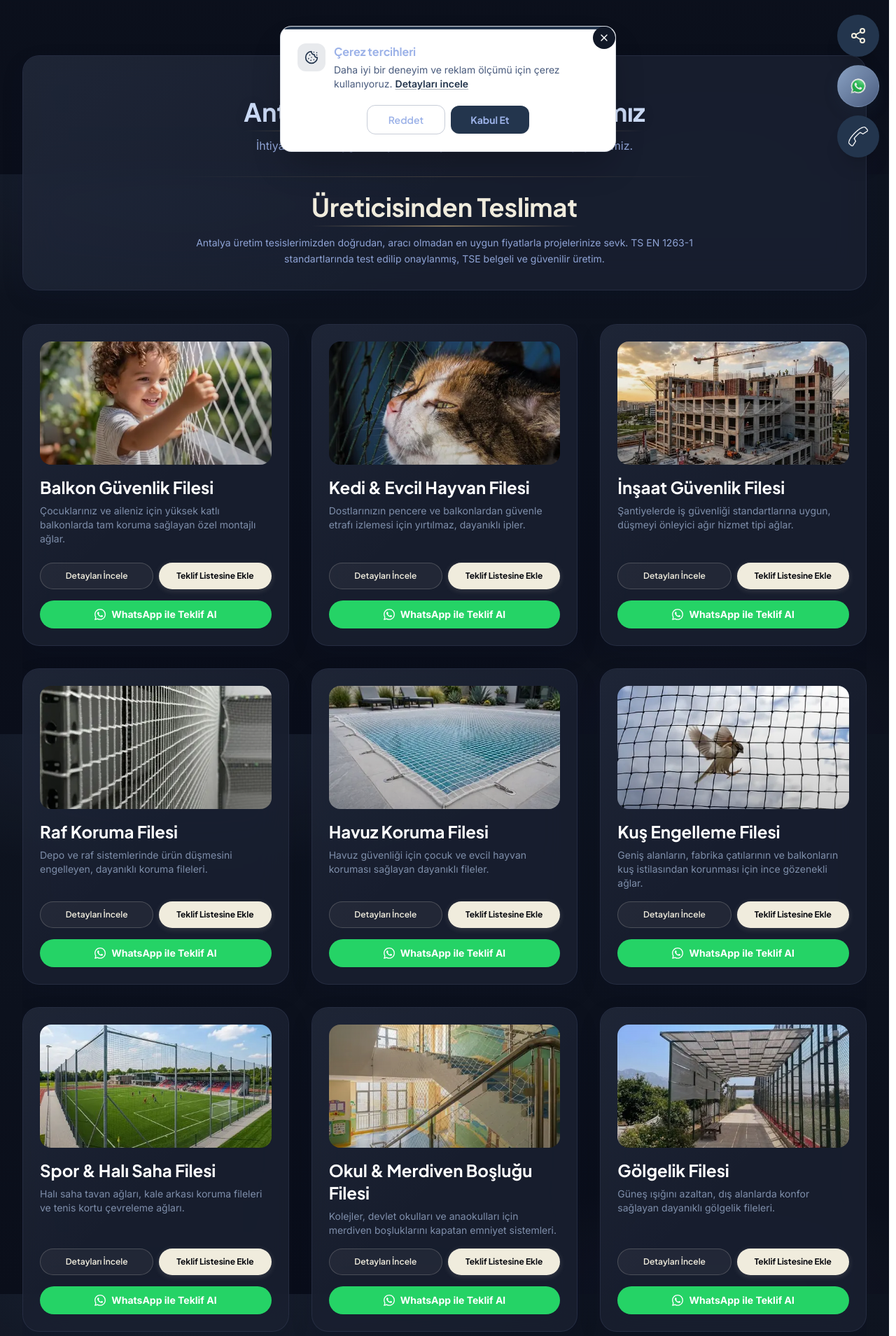
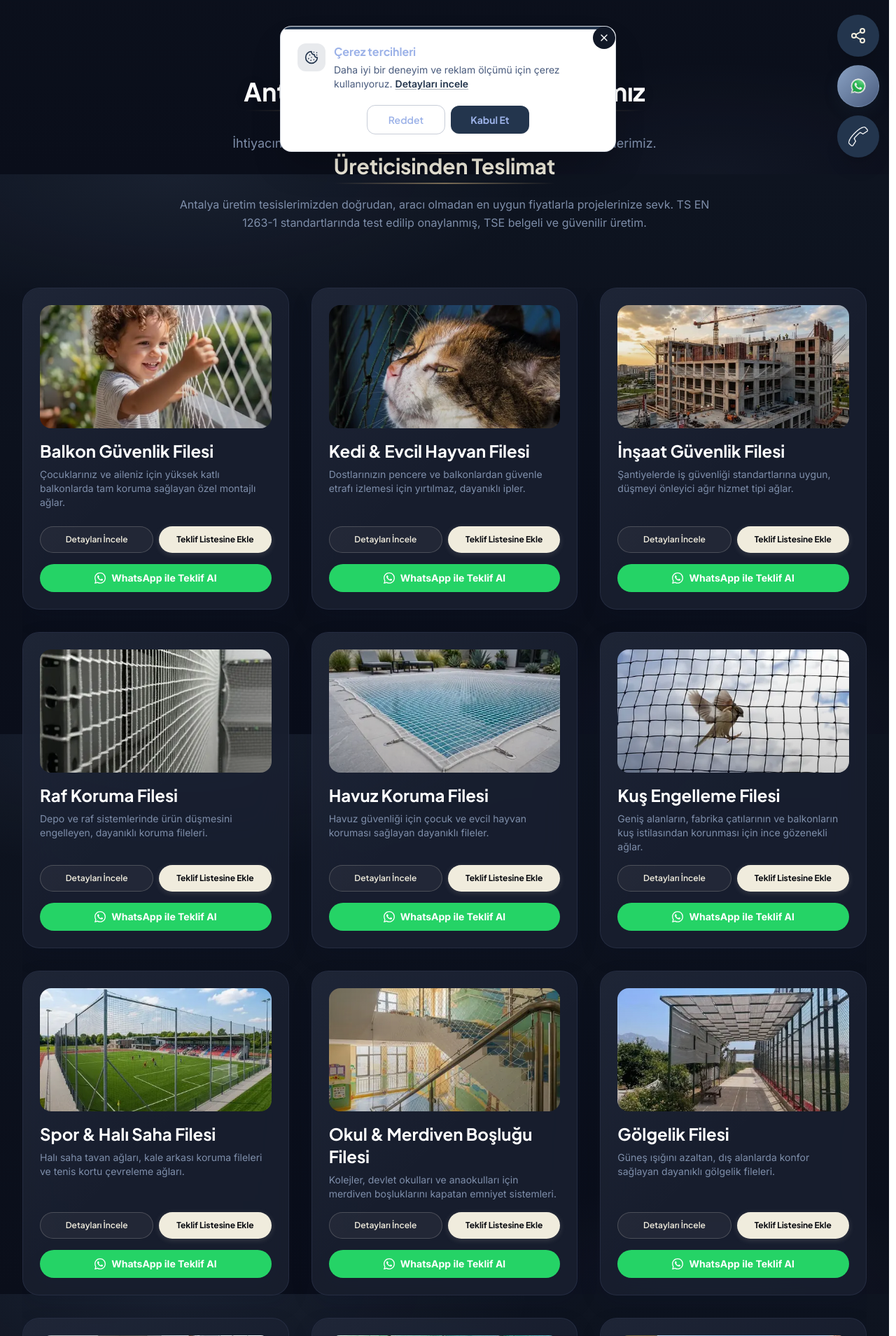
Before and after one commit to Abbysal-techh/Netfile, a PHP site: page / in a window 1280 px wide. Shown: the part 551-2460 px from the top of the page at 70% size. Run offline with PHP 8.4, Linux system fonts and the light colour scheme.

Commit message:
Hizmetler bolumu acik alana tasindi ve gold ayiraclar eklendi

```diff
--- a/404.html
+++ b/404.html
@@ -6,7 +6,7 @@
     <title>Sayfa Bulunamadı | Netfile</title>
     <meta name="robots" content="noindex, follow">
     <link rel="stylesheet" href="assets/tailwind-static.min.css">
-    <link rel="stylesheet" href="assets/premium.css?v=20261006-gold4">
+    <link rel="stylesheet" href="assets/premium.css?v=20261007-sectionopen1">
     <script defer src="assets/premium.js?v=20261005-whatsappcard1"></script>
 </head>
 <body class="min-h-screen flex flex-col bg-moonlight text-oxford-blue dark:bg-dark-bg theme-text premium-site pt-16">
--- a/assets/premium.css
+++ b/assets/premium.css
@@ -314,6 +314,11 @@
     padding-bottom: 5rem;
 }
 
+.premium-site main > section.homepage-products-section {
+    padding-top: 0;
+    padding-bottom: 4rem;
+}
+
 .premium-site main [class~="py-12"]:not(.premium-hero) {
     padding-top: 5rem !important;
     padding-bottom: 5rem !important;
@@ -329,7 +334,7 @@
 
 .premium-site #homepage-products {
     gap: 2rem;
-    margin-top: 3rem;
+    margin-top: 0;
 }
 
 .premium-site main > section h1,
@@ -473,11 +478,15 @@
 }
 
 .premium-site .home-section-title {
-    color: var(--text-h1) !important;
+    color: #ffffff !important;
 }
 
 .premium-site .delivery-title {
     color: var(--accent) !important;
+}
+
+.premium-site main p.product-section-description {
+    color: #8a9bb8 !important;
 }
 
 .premium-site .premium-card:has(.product-card-btn) h3 {
--- a/balkon-filesi.html
+++ b/balkon-filesi.html
@@ -42,7 +42,7 @@
     <script defer src="https://unpkg.com/lucide@latest"></script>
 
     <!-- Ortak JavaScript -->
-    <script src="app.min.js?v=20261006-gold4"></script>
+    <script src="app.min.js?v=20261007-sectionopen1"></script>
 <style>
         h1, h2, h3, h4, h5, h6, button, .font-heading { font-family: 'Plus Jakarta Sans', sans-serif; }
 
@@ -77,7 +77,7 @@
         if (history.scrollRestoration) { history.scrollRestoration = 'manual'; }
         window.scrollTo(0, 0);
     </script>
-    <link rel="stylesheet" href="assets/premium.css?v=20261006-gold4">
+    <link rel="stylesheet" href="assets/premium.css?v=20261007-sectionopen1">
     <script defer src="assets/premium.js?v=20261005-whatsappcard1"></script>
 </head>
 <body class="min-h-screen bg-moonlight text-oxford-blue font-sans dark:bg-dark-bg theme-text flex flex-col pt-16 overflow-x-hidden premium-site">
--- a/cerez-politikasi.html
+++ b/cerez-politikasi.html
@@ -12,11 +12,11 @@
     <link href="https://fonts.googleapis.com/css2?family=Inter:wght@400;500;600;700&family=Plus+Jakarta+Sans:wght@500;600;700;800&display=swap" rel="stylesheet">
     <link rel="stylesheet" href="assets/tailwind-static.min.css">
     <script defer src="https://unpkg.com/lucide@latest"></script>
-    <script src="app.min.js?v=20261006-gold4"></script>
+    <script src="app.min.js?v=20261007-sectionopen1"></script>
     <script>
         if (localStorage.getItem('darkMode') === 'true' || (!localStorage.getItem('darkMode') && window.matchMedia('(prefers-color-scheme: dark)').matches)) document.documentElement.classList.add('dark');
     </script>
-    <link rel="stylesheet" href="assets/premium.css?v=20261006-gold4">
+    <link rel="stylesheet" href="assets/premium.css?v=20261007-sectionopen1">
     <script defer src="assets/premium.js?v=20261005-whatsappcard1"></script>
 </head>
 <body class="min-h-screen flex flex-col bg-moonlight text-oxford-blue font-sans dark:bg-dark-bg theme-text pt-16 premium-site">
--- a/galeri.html
+++ b/galeri.html
@@ -41,7 +41,7 @@
     <script defer src="https://unpkg.com/lucide@latest"></script>
 
     <!-- Ortak JavaScript -->
-    <script src="app.min.js?v=20261006-gold4"></script>
+    <script src="app.min.js?v=20261007-sectionopen1"></script>
 <style>
         h1, h2, h3, h4, h5, h6, button, .font-heading { font-family: 'Plus Jakarta Sans', sans-serif; }
         .gallery-item { transition: transform 0.3s ease, box-shadow 0.3s ease; }
@@ -142,7 +142,7 @@
         }
         window.scrollTo(0, 0);
     </script>
-    <link rel="stylesheet" href="assets/premium.css?v=20261006-gold4">
+    <link rel="stylesheet" href="assets/premium.css?v=20261007-sectionopen1">
     <script defer src="assets/premium.js?v=20261005-whatsappcard1"></script>
 </head>
 <body class="min-h-screen bg-moonlight text-oxford-blue font-sans dark:bg-dark-bg theme-text flex flex-col pt-16 overflow-x-hidden premium-site">
--- a/gizlilik-politikasi.html
+++ b/gizlilik-politikasi.html
@@ -9,9 +9,9 @@
     <link rel="canonical" href="https://netfile.com.tr/gizlilik-politikasi.html">
     <link rel="preconnect" href="https://fonts.googleapis.com"><link rel="preconnect" href="https://fonts.gstatic.com" crossorigin>
     <link href="https://fonts.googleapis.com/css2?family=Inter:wght@400;500;600;700&family=Plus+Jakarta+Sans:wght@500;600;700;800&display=swap" rel="stylesheet">
-    <link rel="stylesheet" href="assets/tailwind-static.min.css"><script defer src="https://unpkg.com/lucide@latest"></script><script src="app.min.js?v=20261006-gold4"></script>
+    <link rel="stylesheet" href="assets/tailwind-static.min.css"><script defer src="https://unpkg.com/lucide@latest"></script><script src="app.min.js?v=20261007-sectionopen1"></script>
     <script>if(localStorage.getItem('darkMode')==='true'||(!localStorage.getItem('darkMode')&&window.matchMedia('(prefers-color-scheme: dark)').matches))document.documentElement.classList.add('dark');</script>
-    <link rel="stylesheet" href="assets/premium.css?v=20261006-gold4">
+    <link rel="stylesheet" href="assets/premium.css?v=20261007-sectionopen1">
     <script defer src="assets/premium.js?v=20261005-whatsappcard1"></script>
 </head>
 <body class="min-h-screen flex flex-col bg-moonlight text-oxford-blue font-sans dark:bg-dark-bg theme-text pt-16 premium-site">
--- a/hakkimizda.html
+++ b/hakkimizda.html
@@ -41,7 +41,7 @@
     <script defer src="https://unpkg.com/lucide@latest"></script>
 
     <!-- Ortak JavaScript -->
-    <script src="app.min.js?v=20261006-gold4"></script>
+    <script src="app.min.js?v=20261007-sectionopen1"></script>
 <style>
         h1, h2, h3, h4, h5, h6, button, .font-heading { font-family: 'Plus Jakarta Sans', sans-serif; }
 
@@ -140,7 +140,7 @@
         }
         window.scrollTo(0, 0);
     </script>
-    <link rel="stylesheet" href="assets/premium.css?v=20261006-gold4">
+    <link rel="stylesheet" href="assets/premium.css?v=20261007-sectionopen1">
     <script defer src="assets/premium.js?v=20261005-whatsappcard1"></script>
 </head>
 <body class="min-h-screen bg-moonlight text-oxford-blue font-sans dark:bg-dark-bg theme-text flex flex-col pt-16 overflow-x-hidden premium-site">
--- a/iletisim.html
+++ b/iletisim.html
@@ -41,7 +41,7 @@
     <script defer src="https://unpkg.com/lucide@latest"></script>
 
     <!-- Ortak JavaScript -->
-    <script src="app.min.js?v=20261006-gold4"></script>
+    <script src="app.min.js?v=20261007-sectionopen1"></script>
 <style>
         h1, h2, h3, h4, h5, h6, button, .font-heading { font-family: 'Plus Jakarta Sans', sans-serif; }
 
@@ -82,7 +82,7 @@
         if (history.scrollRestoration) { history.scrollRestoration = 'manual'; }
         window.scrollTo(0, 0);
     </script>
-    <link rel="stylesheet" href="assets/premium.css?v=20261006-gold4">
+    <link rel="stylesheet" href="assets/premium.css?v=20261007-sectionopen1">
     <script defer src="assets/premium.js?v=20261005-whatsappcard1"></script>
 </head>
 <body class="min-h-screen bg-moonlight text-oxford-blue font-sans dark:bg-dark-bg theme-text flex flex-col pt-16 overflow-x-hidden premium-site">
--- a/index.html
+++ b/index.html
@@ -66,7 +66,7 @@
     <script defer src="https://unpkg.com/lucide@latest"></script>
 
     <!-- Ortak JavaScript -->
-    <script src="app.min.js?v=20261006-gold4"></script>
+    <script src="app.min.js?v=20261007-sectionopen1"></script>
 <style>
         h1, h2, h3, h4, h5, h6, button, .font-heading { font-family: 'Plus Jakarta Sans', sans-serif; }
         .slider-img { transition: opacity 0.7s ease-in-out; }
@@ -172,7 +172,7 @@
         }
         window.scrollTo(0, 0);
     </script>
-    <link rel="stylesheet" href="assets/premium.css?v=20261006-gold4">
+    <link rel="stylesheet" href="assets/premium.css?v=20261007-sectionopen1">
     <script defer src="assets/premium.js?v=20261005-whatsappcard1"></script>
 </head>
 <body class="min-h-screen bg-moonlight text-oxford-blue font-sans dark:bg-dark-bg theme-text flex flex-col pt-16 overflow-x-hidden premium-site">
@@ -302,17 +302,18 @@
         </section>
 
         <!-- HIZLI ÜRÜN ÖNİZLEME (Hizmetlerimiz) -->
-        <section class="mx-auto max-w-7xl px-6 py-16 lg:px-8">
-            <div class="mb-8 rounded-3xl border border-steel/15 bg-white/45 px-5 py-8 text-center shadow-sm sm:px-8 dark:border-dark-border dark:bg-dark-card/60">
-                <p class="text-sm uppercase tracking-[0.2em] text-steel font-bold dark:text-frost-blue">Hizmetlerimiz & Ürünler</p>
-                <h2 class="home-section-title mt-2 text-3xl font-bold text-oxford-blue font-heading sm:text-4xl theme-text">Antalya Geneli Hizmet Alanlarımız</h2>
-                <p class="mx-auto mt-2 max-w-2xl text-steel/80 dark:text-frost-blue/80">İhtiyacınıza en uygun, dayanıklı ve yüksek mukavemetli file çeşitlerimiz.</p>
-                <div class="section-divider mx-auto mt-8 max-w-3xl border-t border-steel/15 pt-6 dark:border-dark-border">
-                    <h3 class="delivery-title text-3xl font-bold text-oxford-blue font-heading theme-text sm:text-4xl">Üreticisinden Teslimat</h3>
-                    <p class="mt-3 text-sm leading-relaxed text-steel/90 dark:text-frost-blue/90">Antalya üretim tesislerimizden doğrudan, aracı olmadan en uygun fiyatlarla projelerinize sevk. TS EN 1263-1 standartlarında test edilip onaylanmış, TSE belgeli ve güvenilir üretim.</p>
-                </div>
-            </div>
+        <section class="mx-auto max-w-4xl px-6 pt-20 pb-12 text-center lg:px-8">
+            <p class="text-xs font-semibold uppercase tracking-[0.3em] text-steel mb-4">Hizmetlerimiz & Ürünler</p>
+            <h2 class="home-section-title relative inline-block text-4xl font-bold font-heading md:text-5xl">Antalya Geneli Hizmet Alanlarımız</h2>
+            <p class="product-section-description mx-auto mt-8 max-w-2xl text-lg">İhtiyacınıza en uygun, dayanıklı ve yüksek mukavemetli file çeşitlerimiz.</p>
 
+            <div class="section-divider mx-auto my-16 w-32 h-px"></div>
+
+            <h3 class="delivery-title mb-4 text-3xl font-bold font-heading">Üreticisinden Teslimat</h3>
+            <p class="product-section-description mx-auto max-w-3xl leading-relaxed">Antalya üretim tesislerimizden doğrudan, aracı olmadan en uygun fiyatlarla projelerinize sevk. TS EN 1263-1 standartlarında test edilip onaylanmış, TSE belgeli ve güvenilir üretim.</p>
+        </section>
+
+        <section class="homepage-products-section mx-auto max-w-7xl px-6 pb-16 lg:px-8">
             <div id="homepage-products" class="grid grid-cols-1 gap-5 overflow-x-hidden sm:grid-cols-2 lg:grid-cols-3">
                 <!-- Ürün 1 -->
                 <div class="product-card rounded-3xl border border-steel/20 bg-white/60 p-6 flex flex-col justify-between shadow-sm dark:bg-dark-card dark:border-dark-border">
--- a/insaat-filesi.html
+++ b/insaat-filesi.html
@@ -42,7 +42,7 @@
     <script defer src="https://unpkg.com/lucide@latest"></script>
 
     <!-- Ortak JavaScript -->
-    <script src="app.min.js?v=20261006-gold4"></script>
+    <script src="app.min.js?v=20261007-sectionopen1"></script>
 <style>
         h1, h2, h3, h4, h5, h6, button, .font-heading { font-family: 'Plus Jakarta Sans', sans-serif; }
 
@@ -77,7 +77,7 @@
         if (history.scrollRestoration) { history.scrollRestoration = 'manual'; }
         window.scrollTo(0, 0);
     </script>
-    <link rel="stylesheet" href="assets/premium.css?v=20261006-gold4">
+    <link rel="stylesheet" href="assets/premium.css?v=20261007-sectionopen1">
     <script defer src="assets/premium.js?v=20261005-whatsappcard1"></script>
 </head>
 <body class="min-h-screen bg-moonlight text-oxford-blue font-sans dark:bg-dark-bg theme-text flex flex-col pt-16 overflow-x-hidden premium-site">
--- a/iptal-iade-kosullari.html
+++ b/iptal-iade-kosullari.html
@@ -9,9 +9,9 @@
     <link rel="canonical" href="https://netfile.com.tr/iptal-iade-kosullari.html">
     <link rel="preconnect" href="https://fonts.googleapis.com"><link rel="preconnect" href="https://fonts.gstatic.com" crossorigin>
     <link href="https://fonts.googleapis.com/css2?family=Inter:wght@400;500;600;700&family=Plus+Jakarta+Sans:wght@500;600;700;800&display=swap" rel="stylesheet">
-    <link rel="stylesheet" href="assets/tailwind-static.min.css"><script defer src="https://unpkg.com/lucide@latest"></script><script src="app.min.js?v=20261006-gold4"></script>
+    <link rel="stylesheet" href="assets/tailwind-static.min.css"><script defer src="https://unpkg.com/lucide@latest"></script><script src="app.min.js?v=20261007-sectionopen1"></script>
     <script>if(localStorage.getItem('darkMode')==='true'||(!localStorage.getItem('darkMode')&&window.matchMedia('(prefers-color-scheme: dark)').matches))document.documentElement.classList.add('dark');</script>
-    <link rel="stylesheet" href="assets/premium.css?v=20261006-gold4">
+    <link rel="stylesheet" href="assets/premium.css?v=20261007-sectionopen1">
     <script defer src="assets/premium.js?v=20261005-whatsappcard1"></script>
 </head>
 <body class="min-h-screen flex flex-col bg-moonlight text-oxford-blue font-sans dark:bg-dark-bg theme-text pt-16 premium-site">
--- a/kedi-filesi.html
+++ b/kedi-filesi.html
@@ -42,7 +42,7 @@
     <script defer src="https://unpkg.com/lucide@latest"></script>
 
     <!-- Ortak JavaScript -->
-    <script src="app.min.js?v=20261006-gold4"></script>
+    <script src="app.min.js?v=20261007-sectionopen1"></script>
 <style>
         h1, h2, h3, h4, h5, h6, button, .font-heading { font-family: 'Plus Jakarta Sans', sans-serif; }
 
@@ -77,7 +77,7 @@
         if (history.scrollRestoration) { history.scrollRestoration = 'manual'; }
         window.scrollTo(0, 0);
     </script>
-    <link rel="stylesheet" href="assets/premium.css?v=20261006-gold4">
+    <link rel="stylesheet" href="assets/premium.css?v=20261007-sectionopen1">
     <script defer src="assets/premium.js?v=20261005-whatsappcard1"></script>
 </head>
 <body class="min-h-screen bg-moonlight text-oxford-blue font-sans dark:bg-dark-bg theme-text flex flex-col pt-16 overflow-x-hidden premium-site">
--- a/kus-filesi.html
+++ b/kus-filesi.html
@@ -42,7 +42,7 @@
     <script defer src="https://unpkg.com/lucide@latest"></script>
 
     <!-- Ortak JavaScript -->
-    <script src="app.min.js?v=20261006-gold4"></script>
+    <script src="app.min.js?v=20261007-sectionopen1"></script>
 <style>
         h1, h2, h3, h4, h5, h6, button, .font-heading { font-family: 'Plus Jakarta Sans', sans-serif; }
 
@@ -77,7 +77,7 @@
         if (history.scrollRestoration) { history.scrollRestoration = 'manual'; }
         window.scrollTo(0, 0);
     </script>
-    <link rel="stylesheet" href="assets/premium.css?v=20261006-gold4">
+    <link rel="stylesheet" href="assets/premium.css?v=20261007-sectionopen1">
     <script defer src="assets/premium.js?v=20261005-whatsappcard1"></script>
 </head>
 <body class="min-h-screen bg-moonlight text-oxford-blue font-sans dark:bg-dark-bg theme-text flex flex-col pt-16 overflow-x-hidden premium-site">
--- a/kvkk-aydinlatma-metni.html
+++ b/kvkk-aydinlatma-metni.html
@@ -9,9 +9,9 @@
     <link rel="canonical" href="https://netfile.com.tr/kvkk-aydinlatma-metni.html">
     <link rel="preconnect" href="https://fonts.googleapis.com"><link rel="preconnect" href="https://fonts.gstatic.com" crossorigin>
     <link href="https://fonts.googleapis.com/css2?family=Inter:wght@400;500;600;700&family=Plus+Jakarta+Sans:wght@500;600;700;800&display=swap" rel="stylesheet">
-    <link rel="stylesheet" href="assets/tailwind-static.min.css"><script defer src="https://unpkg.com/lucide@latest"></script><script src="app.min.js?v=20261006-gold4"></script>
+    <link rel="stylesheet" href="assets/tailwind-static.min.css"><script defer src="https://unpkg.com/lucide@latest"></script><script src="app.min.js?v=20261007-sectionopen1"></script>
     <script>if(localStorage.getItem('darkMode')==='true'||(!localStorage.getItem('darkMode')&&window.matchMedia('(prefers-color-scheme: dark)').matches))document.documentElement.classList.add('dark');</script>
-    <link rel="stylesheet" href="assets/premium.css?v=20261006-gold4">
+    <link rel="stylesheet" href="assets/premium.css?v=20261007-sectionopen1">
     <script defer src="assets/premium.js?v=20261005-whatsappcard1"></script>
 </head>
 <body class="min-h-screen flex flex-col bg-moonlight text-oxford-blue font-sans dark:bg-dark-bg theme-text pt-16 premium-site">
--- a/merdiven-boslugu-filesi.html
+++ b/merdiven-boslugu-filesi.html
@@ -42,7 +42,7 @@
     <script defer src="https://unpkg.com/lucide@latest"></script>
 
     <!-- Ortak JavaScript -->
-    <script src="app.min.js?v=20261006-gold4"></script>
+    <script src="app.min.js?v=20261007-sectionopen1"></script>
 <style>
         h1, h2, h3, h4, h5, h6, button, .font-heading { font-family: 'Plus Jakarta Sans', sans-serif; }
 
@@ -77,7 +77,7 @@
         if (history.scrollRestoration) { history.scrollRestoration = 'manual'; }
         window.scrollTo(0, 0);
     </script>
-    <link rel="stylesheet" href="assets/premium.css?v=20261006-gold4">
+    <link rel="stylesheet" href="assets/premium.css?v=20261007-sectionopen1">
     <script defer src="assets/premium.js?v=20261005-whatsappcard1"></script>
 </head>
 <body class="min-h-screen bg-moonlight text-oxford-blue font-sans dark:bg-dark-bg theme-text flex flex-col pt-16 overflow-x-hidden premium-site">
--- a/mesafeli-satis-sozlesmesi.html
+++ b/mesafeli-satis-sozlesmesi.html
@@ -9,9 +9,9 @@
     <link rel="canonical" href="https://netfile.com.tr/mesafeli-satis-sozlesmesi.html">
     <link rel="preconnect" href="https://fonts.googleapis.com"><link rel="preconnect" href="https://fonts.gstatic.com" crossorigin>
     <link href="https://fonts.googleapis.com/css2?family=Inter:wght@400;500;600;700&family=Plus+Jakarta+Sans:wght@500;600;700;800&display=swap" rel="stylesheet">
-    <link rel="stylesheet" href="assets/tailwind-static.min.css"><script defer src="https://unpkg.com/lucide@latest"></script><script src="app.min.js?v=20261006-gold4"></script>
+    <link rel="stylesheet" href="assets/tailwind-static.min.css"><script defer src="https://unpkg.com/lucide@latest"></script><script src="app.min.js?v=20261007-sectionopen1"></script>
     <script>if(localStorage.getItem('darkMode')==='true'||(!localStorage.getItem('darkMode')&&window.matchMedia('(prefers-color-scheme: dark)').matches))document.documentElement.classList.add('dark');</script>
-    <link rel="stylesheet" href="assets/premium.css?v=20261006-gold4">
+    <link rel="stylesheet" href="assets/premium.css?v=20261007-sectionopen1">
     <script defer src="assets/premium.js?v=20261005-whatsappcard1"></script>
 </head>
 <body class="min-h-screen flex flex-col bg-moonlight text-oxford-blue font-sans dark:bg-dark-bg theme-text pt-16 premium-site">
--- a/teklif.html
+++ b/teklif.html
@@ -41,7 +41,7 @@
     <script defer src="https://unpkg.com/lucide@latest"></script>
 
     <!-- Ortak JavaScript -->
-    <script src="app.min.js?v=20261006-gold4"></script>
+    <script src="app.min.js?v=20261007-sectionopen1"></script>
 <style>
         h1, h2, h3, h4, h5, h6, button, .font-heading { font-family: 'Plus Jakarta Sans', sans-serif; }
 
@@ -140,7 +140,7 @@
         }
         window.scrollTo(0, 0);
     </script>
-    <link rel="stylesheet" href="assets/premium.css?v=20261006-gold4">
+    <link rel="stylesheet" href="assets/premium.css?v=20261007-sectionopen1">
     <script defer src="assets/premium.js?v=20261005-whatsappcard1"></script>
 </head>
 <body class="min-h-screen bg-moonlight text-oxford-blue font-sans dark:bg-dark-bg theme-text flex flex-col pt-16 overflow-x-hidden premium-site">
--- a/urunlerimiz.html
+++ b/urunlerimiz.html
@@ -42,7 +42,7 @@
     <script defer src="https://unpkg.com/lucide@latest"></script>
 
     <!-- Ortak JavaScript -->
-    <script src="app.min.js?v=20261006-gold4"></script>
+    <script src="app.min.js?v=20261007-sectionopen1"></script>
 
 <style>
         h1, h2, h3, h4, h5, h6, button, .font-heading { font-family: 'Plus Jakarta Sans', sans-serif; }
@@ -142,7 +142,7 @@
         }
         window.scrollTo(0, 0);
     </script>
-    <link rel="stylesheet" href="assets/premium.css?v=20261006-gold4">
+    <link rel="stylesheet" href="assets/premium.css?v=20261007-sectionopen1">
     <script defer src="assets/premium.js?v=20261005-whatsappcard1"></script>
 </head>
 <body class="min-h-screen bg-moonlight text-oxford-blue font-sans dark:bg-dark-bg theme-text flex flex-col pt-16 overflow-x-hidden premium-site">
```
